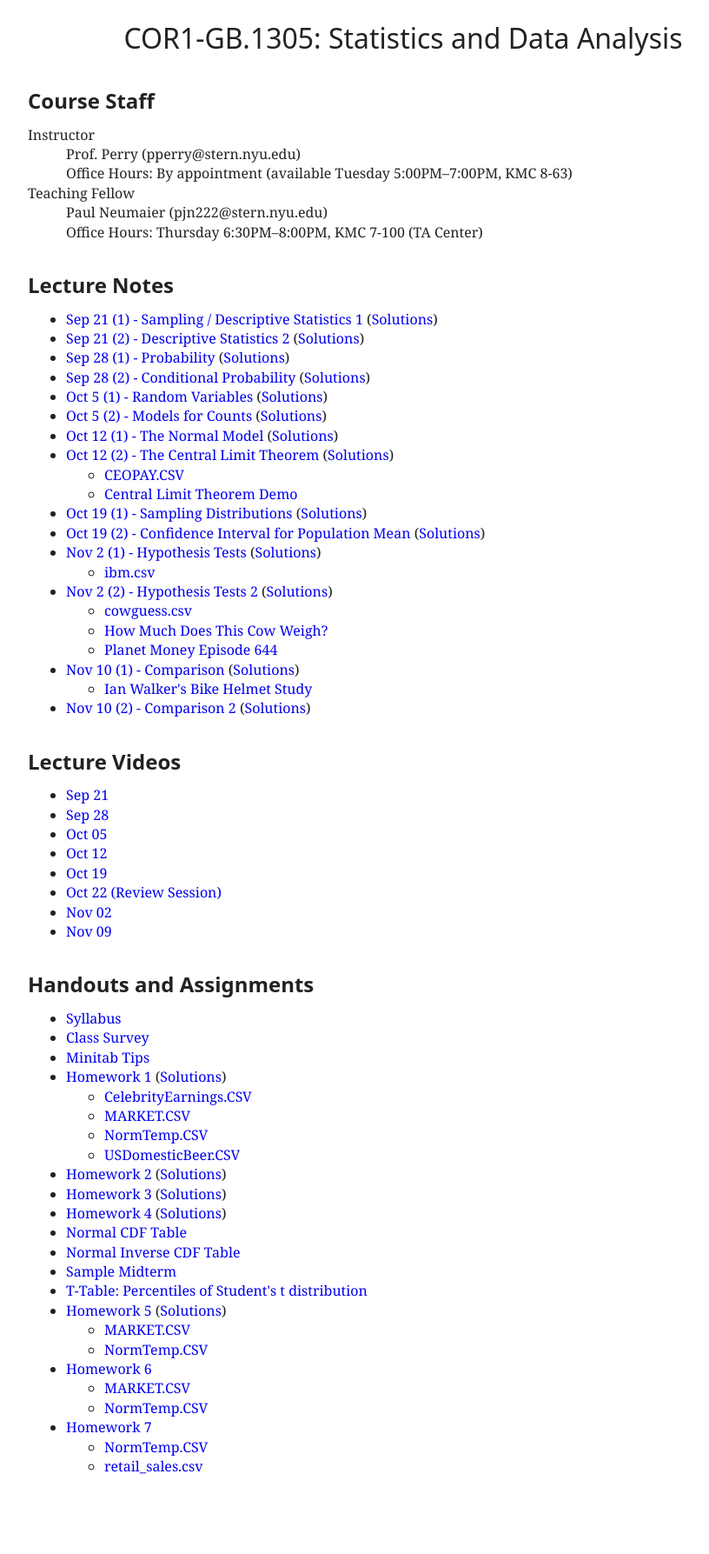
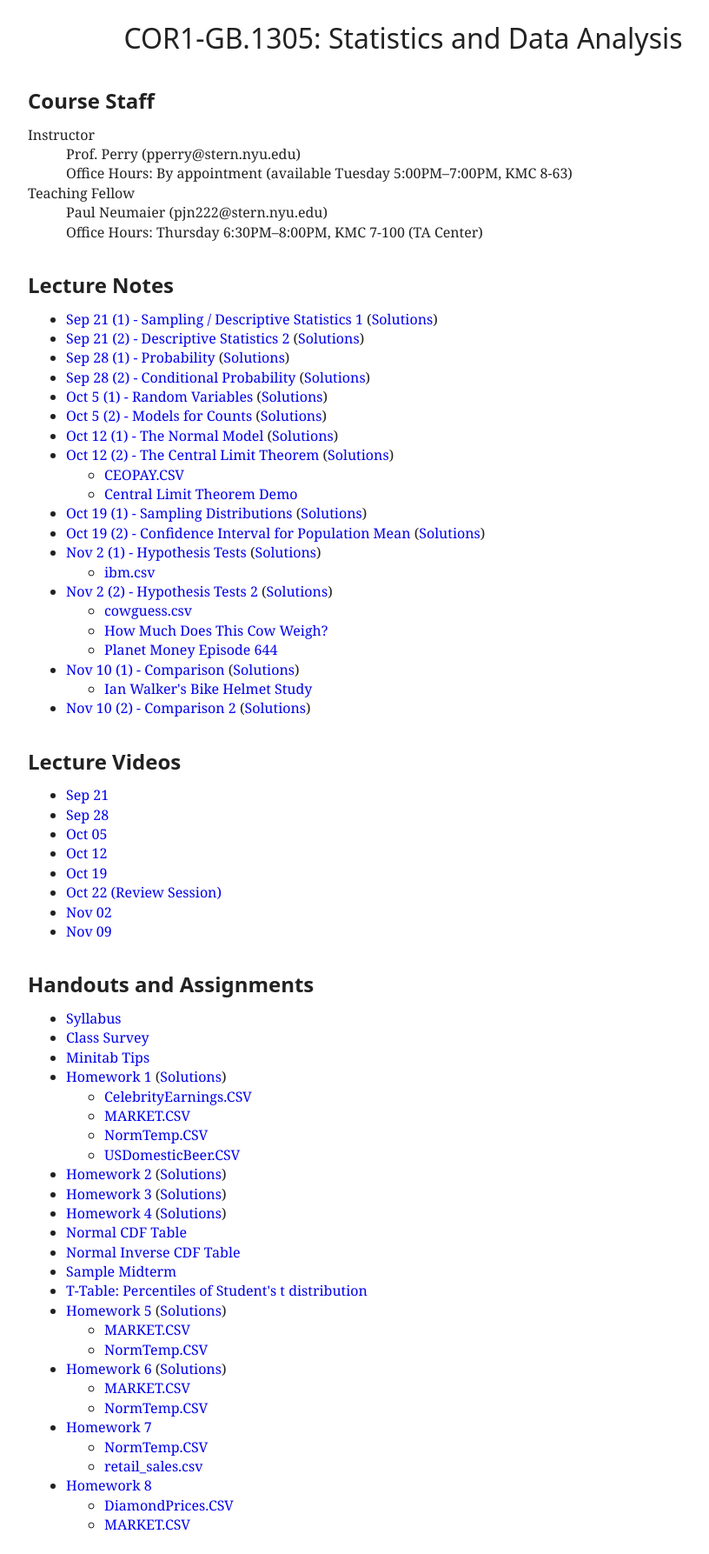
Before and after one commit to patperry/patperry.github.com, a Jekyll site: the page built from course/cor1305/index.html, in a window 1280 px wide. Shown: the whole page at 87% size, without its empty margins (176-992 px from the left). Built offline with Jekyll 4.4.1, drawn with Linux system fonts in a browser that asks for light colours; before the commit the page ends 1719 px from its top, so only the background shows below that.

Commit message:
add hw6 solutions; add hw8

```diff
--- a/course/cor1305/index.html
+++ b/course/cor1305/index.html
@@ -134,6 +134,7 @@ stylesheet: /css/main.css?v=1
       <li><a href="data/NormTemp.CSV">NormTemp.CSV</a>
     </ul>
   <li><a href="hw/hw06.pdf">Homework 6</a>
+    (<a href="hw/hw06sol.pdf">Solutions</a>)
     <ul>
       <li><a href="data/MARKET.CSV">MARKET.CSV</a>
       <li><a href="data/NormTemp.CSV">NormTemp.CSV</a>
@@ -143,13 +144,15 @@ stylesheet: /css/main.css?v=1
       <li><a href="data/NormTemp.CSV">NormTemp.CSV</a>
       <li><a href="data/retail_sales.csv">retail_sales.csv</a>
     </ul>
-<!--
   <li><a href="hw/hw08.pdf">Homework 8</a>
     <ul>
       <li><a href="data/DiamondPrices.CSV">DiamondPrices.CSV</a>
       <li><a href="data/MARKET.CSV">MARKET.CSV</a>
+<!--
       <li><a href="data/PriceToEarnings.CSV">PriceToEarnings.CSV</a>
+-->
     </ul>
+<!--
   <li><a href="handout/f-percentile.pdf">F-Table: Percentiles of F distribution</a>
   <li><a href="hw/hw09.pdf">Homework 9</a>
     <ul>
```
Also changed, not shown: 2 other files.
